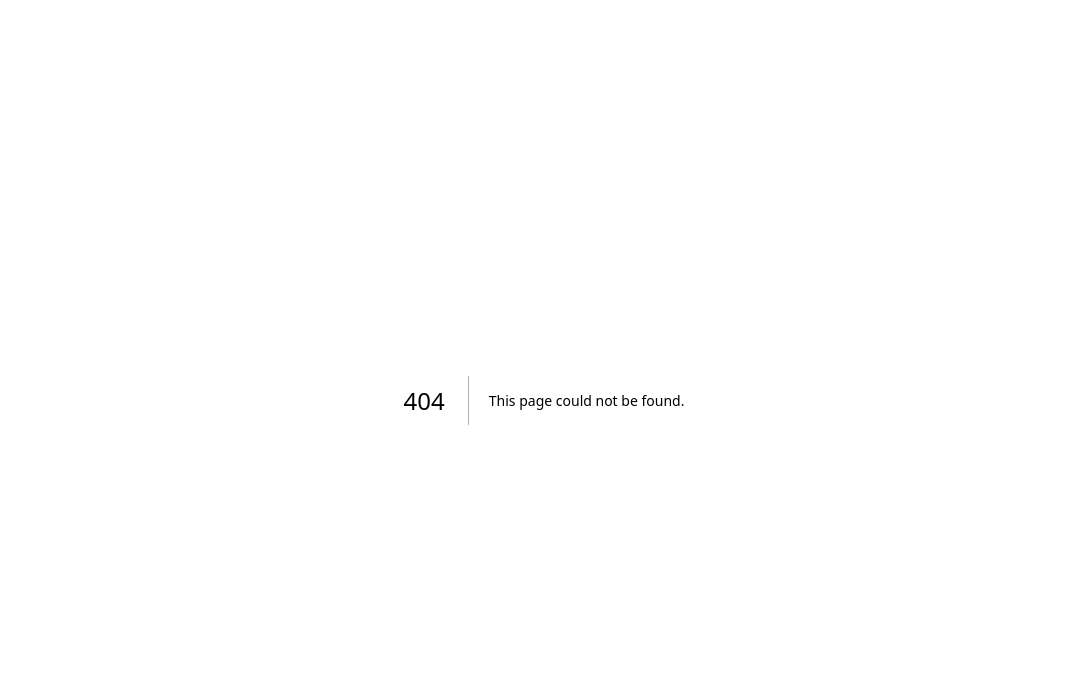
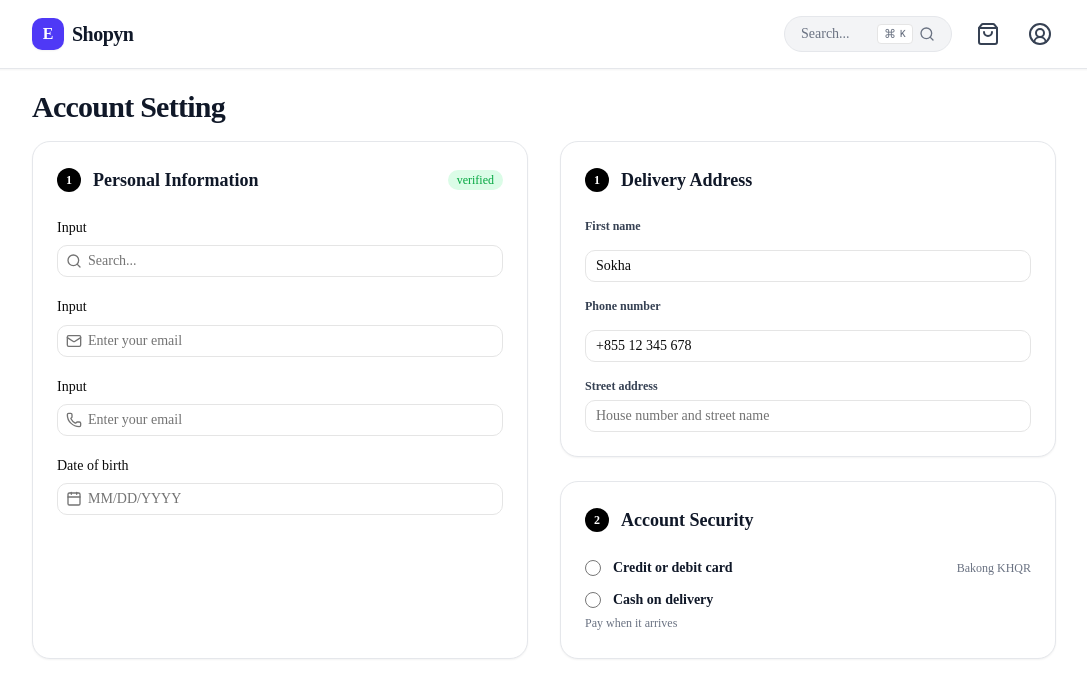
Before and after one commit to SokChanSeiha/eshopyn-client, a Next.js app: page /account in a window 1280 px wide. Before the commit this address had no page. Shown: the top 698 px of the page, without its empty margins (96-1183 px from the left). Built offline with nearby package versions, Linux system fonts and the light colour scheme.

Commit message:
feat(ui): build account setting page

```diff
--- /dev/null
+++ b/app/(storefront)/account/page.tsx
@@ -0,0 +1,226 @@
+"use client";
+
+import * as React from "react";
+import { Calendar } from "@/components/ui/calendar";
+import { Badge } from "@/components/ui/badge";
+import { Input } from "@/components/ui/input";
+import { Label } from "@/components/ui/label";
+import { Button } from "@/components/ui/button";
+import { Popover, PopoverTrigger, PopoverContent } from "@/components/ui/popover";
+import {
+  Field,
+  FieldGroup,
+  FieldLabel,
+} from "@/components/ui/field";
+import {
+  InputGroup,
+  InputGroupAddon,
+  InputGroupInput,
+} from "@/components/ui/input-group";
+import {
+  CalendarIcon,
+  MailIcon,
+  PhoneIcon,
+  SearchIcon,
+} from "lucide-react";
+import { cn } from "@/lib/utils";
+
+export function AccountPage() {
+    const [open, setOpen] = React.useState(false);
+    const [date, setDate] = React.useState<Date | undefined>(undefined);
+
+  return (
+    <div className="w-full">
+      {/* Breadcrumbs & Header */}
+      <div className="py-4">
+        <h1 className="mt-1 text-3xl font-extrabold tracking-tight text-gray-900">
+          Account Setting
+        </h1>
+      </div>
+
+      {/* Main Split Grid */}
+      <div className="grid grid-cols-1 lg:grid-cols-12 gap-8 items-stretch">
+        {/* Left Side Content */}
+        <div className="lg:col-span-6 space-y-6 flex flex-col ">
+          {/* Section 1: Shipping Information */}
+          <div className="rounded-2xl border border-gray-200 bg-white p-6 shadow-xs h-full">
+            <div className="flex items-center gap-3 mb-6">
+              <span className="flex h-6 w-6 items-center justify-center rounded-full bg-black text-xs font-bold text-white">
+                1
+              </span>
+              <h2 className="text-lg font-bold text-gray-900">
+                Personal Information
+              </h2>
+              <Badge className="ml-auto text-green-600 bg-green-100">
+                verified
+              </Badge>
+            </div>
+            <FieldGroup className="max-w-full">
+              <Field>
+                <FieldLabel htmlFor="inline-start-input">Input</FieldLabel>
+                <InputGroup>
+                  <InputGroupInput
+                    id="inline-start-input"
+                    placeholder="Search..."
+                  />
+                  <InputGroupAddon align="inline-start">
+                    <SearchIcon className="text-muted-foreground" />
+                  </InputGroupAddon>
+                </InputGroup>
+              </Field>
+
+              <Field>
+                <FieldLabel htmlFor="inline-start-input">Input</FieldLabel>
+                <InputGroup>
+                  <InputGroupInput type="email" placeholder="Enter your email" />
+                  <InputGroupAddon>
+                    <MailIcon />
+                  </InputGroupAddon>
+                </InputGroup>
+              </Field>
+
+              <Field>
+                <FieldLabel htmlFor="inline-start-input">Input</FieldLabel>
+                <InputGroup>
+                  <InputGroupInput type="email" placeholder="Enter your email" />
+                  <InputGroupAddon>
+                    <PhoneIcon />
+                  </InputGroupAddon>
+                </InputGroup>
+              </Field>
+
+              <Field>
+              <FieldLabel htmlFor="date">Date of birth</FieldLabel>
+                <Popover open={open} onOpenChange={setOpen}>
+                  <PopoverTrigger
+                    render={
+                      <Button
+                        variant="outline"
+                        id="date"
+                        className={cn(
+                          "w-full justify-start font-normal text-left",
+                          !date && "text-muted-foreground",
+                          date && "text-foreground",
+                        )}
+                      >
+                        <CalendarIcon data-icon="inline-start" />
+                        {date ? date.toLocaleDateString() : "MM/DD/YYYY"}
+                      </Button>
+                    }
+                  />
+
+                  <PopoverContent
+                    className="w-auto overflow-hidden p-0"
+                    align="end"
+                  >
+                    <Calendar
+                      mode="single"
+                      selected={date}
+                      defaultMonth={date}
+                      captionLayout="dropdown"
+                      onSelect={(date) => {
+                        setDate(date);
+                        setOpen(false);
+                      }}
+                    />
+                  </PopoverContent>
+                </Popover>
+              </Field>
+
+            </FieldGroup>
+          </div>
+        </div>
+
+        {/* Right Side Content */}
+        <div className="lg:col-span-6 space-y-6">
+          {/* Section 1: Shipping Information */}
+          <div className="rounded-2xl border border-gray-200 bg-white p-6 shadow-xs">
+            <div className="flex items-center gap-3 mb-6">
+              <span className="flex h-6 w-6 items-center justify-center rounded-full bg-black text-xs font-bold text-white">
+                1
+              </span>
+              <h2 className="text-lg font-bold text-gray-900">
+                Delivery Address
+              </h2>
+            </div>
+
+            <div className="space-y-4">
+              <Label
+                htmlFor="firstName"
+                className="text-xs font-semibold text-gray-700"
+              >
+                First name
+              </Label>
+              <Input id="firstName" defaultValue="Sokha" />
+              <Label
+                htmlFor="phone"
+                className="text-xs font-semibold text-gray-700"
+              >
+                Phone number
+              </Label>
+              <Input id="phone" defaultValue="+855 12 345 678" />
+
+              <div className="space-y-1.5">
+                <Label
+                  htmlFor="street"
+                  className="text-xs font-semibold text-gray-700"
+                >
+                  Street address
+                </Label>
+                <Input id="street" placeholder="House number and street name" />
+              </div>
+            </div>
+          </div>
+
+          {/* Section 2: Payment Method */}
+          <div className="rounded-2xl border border-gray-200 bg-white p-6 shadow-xs">
+            <div className="flex items-center gap-3 mb-6">
+              <span className="flex h-6 w-6 items-center justify-center rounded-full bg-black text-xs font-bold text-white">
+                2
+              </span>
+              <h2 className="text-lg font-bold text-gray-900">
+                Account Security
+              </h2>
+            </div>
+
+            <div className="space-y-3">
+              <div>
+                <div className="flex items-center justify-between">
+                  <div className="flex items-center gap-3">
+                    <input
+                      type="radio"
+                      name="payment"
+                      className="h-4 w-4 accent-black cursor-pointer"
+                    />
+                    <span className="text-sm font-semibold text-gray-900">
+                      Credit or debit card
+                    </span>
+                  </div>
+                  <span className="text-xs text-gray-500">Bakong KHQR</span>
+                </div>
+              </div>
+
+              <div>
+                <div className="flex items-center gap-3">
+                  <input
+                    type="radio"
+                    name="payment"
+                    className="h-4 w-4 accent-black cursor-pointer"
+                  />
+                  <span className="text-sm font-semibold text-gray-900">
+                    Cash on delivery
+                  </span>
+                </div>
+                <span className="text-xs text-gray-500">
+                  Pay when it arrives
+                </span>
+              </div>
+            </div>
+          </div>
+        </div>
+      </div>
+    </div>
+  );
+}
+
+export default AccountPage;
--- /dev/null
+++ b/components/ui/badge.tsx
@@ -0,0 +1,51 @@
+import { mergeProps } from "@base-ui/react/merge-props"
+import { useRender } from "@base-ui/react/use-render"
+import { cva, type VariantProps } from "class-variance-authority"
+import { cn } from "cn"
+
+const badgeVariants = cva(
+  "group/badge inline-flex h-5 w-fit shrink-0 items-center justify-center gap-1 overflow-hidden rounded-4xl border border-transparent px-2 py-0.5 text-xs font-medium whitespace-nowrap transition-all focus-visible:border-ring focus-visible:ring-[3px] focus-visible:ring-ring/50 has-data-[icon=inline-end]:pr-1.5 has-data-[icon=inline-start]:pl-1.5 aria-invalid:border-destructive aria-invalid:ring-destructive/20 dark:aria-invalid:ring-destructive/40 [&>svg]:pointer-events-none [&>svg]:size-3!",
+  {
+    variants: {
+      variant: {
+        default: "bg-primary text-primary-foreground [a]:hover:bg-primary/80",
+        secondary:
+          "bg-secondary text-secondary-foreground [a]:hover:bg-secondary/80",
+        destructive:
+          "bg-destructive/10 text-destructive focus-visible:ring-destructive/20 dark:bg-destructive/20 dark:focus-visible:ring-destructive/40 [a]:hover:bg-destructive/20",
+        outline:
+          "border-border text-foreground [a]:hover:bg-muted [a]:hover:text-muted-foreground",
+        ghost:
+          "hover:bg-muted hover:text-muted-foreground dark:hover:bg-muted/50",
+        link: "text-primary underline-offset-4 hover:underline",
+      },
+    },
+    defaultVariants: {
+      variant: "default",
+    },
+  }
+)
+
+function Badge({
+  className,
+  variant = "default",
+  render,
+  ...props
+}: useRender.ComponentProps<"span"> & VariantProps<typeof badgeVariants>) {
+  return useRender({
+    defaultTagName: "span",
+    props: mergeProps<"span">(
+      {
+        className: cn(badgeVariants({ variant }), className),
+      },
+      props
+    ),
+    render,
+    state: {
+      slot: "badge",
+      variant,
+    },
+  })
+}
+
+export { Badge, badgeVariants }
```
